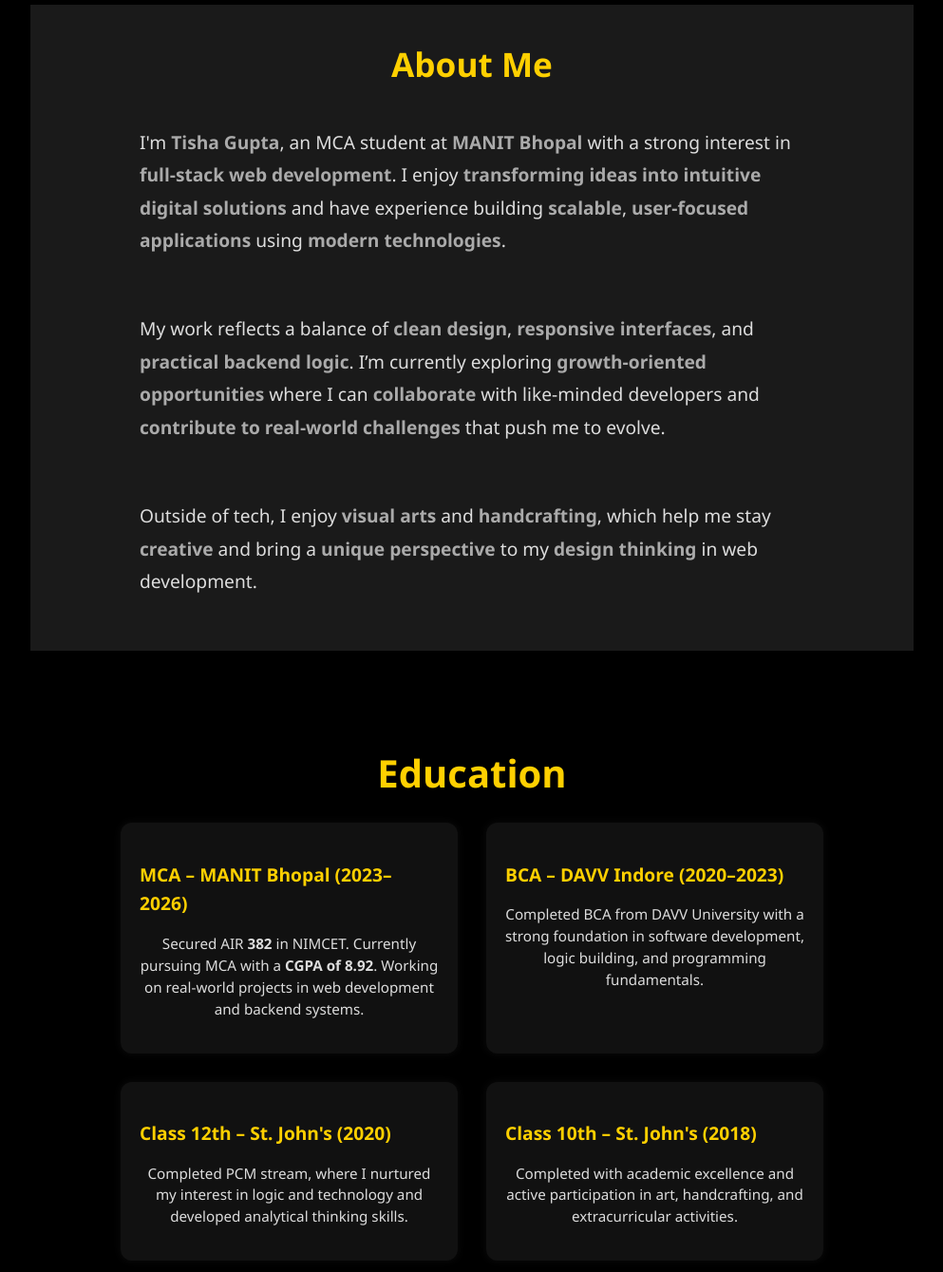
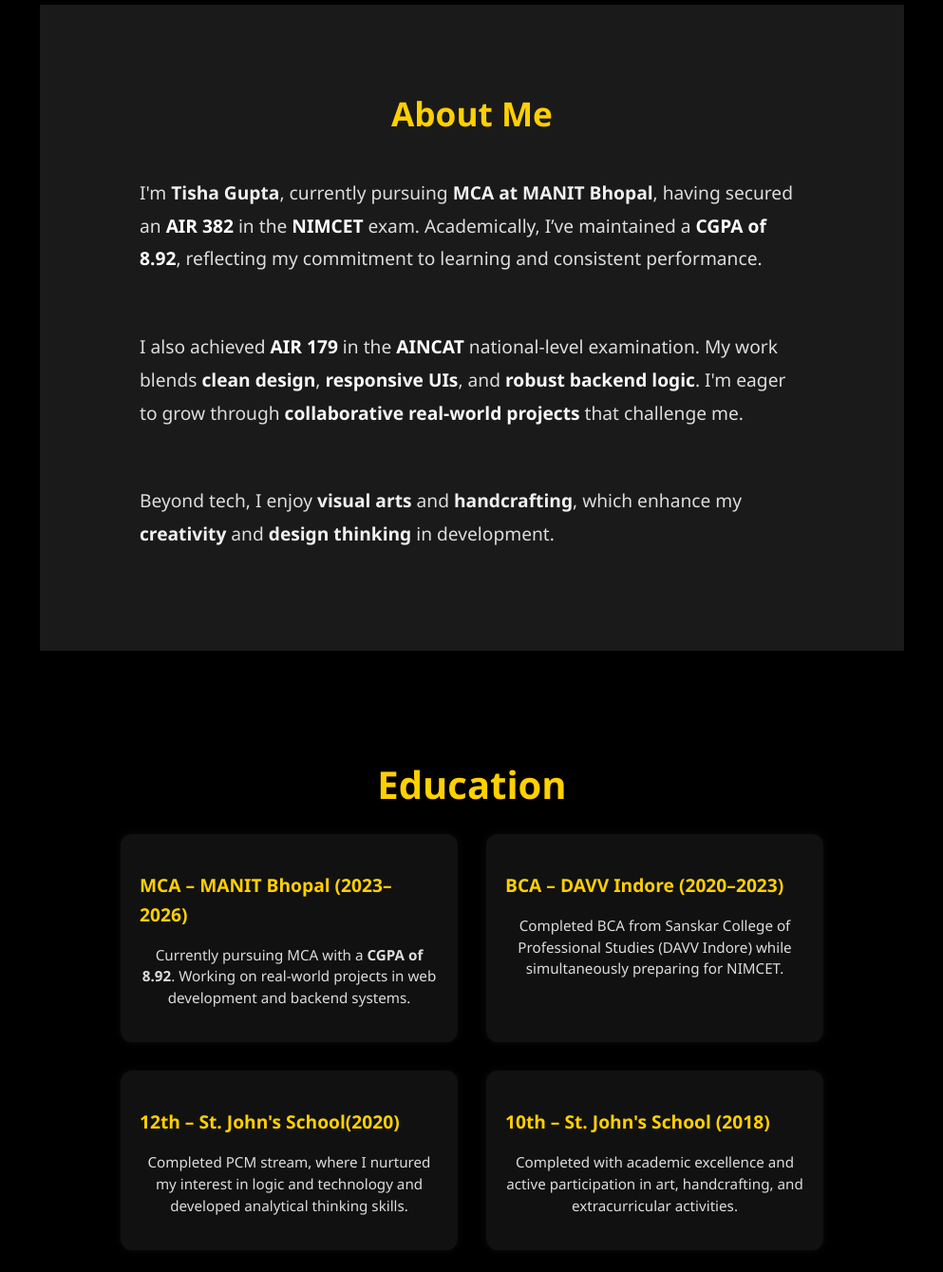
Before and after one commit to Tisha966/Portfolio, a website: page index.html in a window 1280 px wide. Shown: the part 980-2319 px from the top of the page at 95% size, without its empty margins (143-1136 px from the left). Drawn offline with Linux system fonts and the light colour scheme.

Commit message:
changes in about section

```diff
--- a/index.html
+++ b/index.html
@@ -54,17 +54,17 @@
       </div>
     </div>
   </section>
-<section id="about" style="font-family: 'Segoe UI', sans-serif; font-size: 0.92rem; line-height: 1.5; color: #ddd; max-width: 900px; margin: 0 auto; padding: 20px 15px;">
+<section id="about" style="font-family: 'Segoe UI', sans-serif; font-size: 0.9rem; line-height: 1.6; color: #bbb; max-width: 880px; margin: 0 auto; padding: 20px 15px;">
   <h2 style="text-align: center; font-size: 2.2rem; color: #ffd000; margin-bottom: 20px;">About Me</h2>
   <div class="about-content">
     <p>
-      I'm <strong style="color: #aaa; font-weight: bold;">Tisha Gupta</strong>, an MCA student at <strong style="color: #aaa; font-weight: bold;">MANIT Bhopal</strong> with a strong interest in <strong style="color: #aaa; font-weight: bold;">full-stack web development</strong>. I enjoy <strong style="color: #aaa; font-weight: bold;">transforming ideas into intuitive digital solutions</strong> and have experience building <strong style="color: #aaa; font-weight: bold;">scalable</strong>, <strong style="color: #aaa; font-weight: bold;">user-focused applications</strong> using <strong style="color: #aaa; font-weight: bold;">modern technologies</strong>.
+      I'm <strong style="color: #f0f0f0; font-weight: 600;">Tisha Gupta</strong>, currently pursuing <strong style="color: #f0f0f0; font-weight: 600;">MCA at MANIT Bhopal</strong>, having secured an <strong style="color: #fff; font-weight: 700;">AIR 382</strong> in the <strong style="color: #fff; font-weight: 700;">NIMCET</strong> exam. Academically, I’ve maintained a <strong style="color: #fff; font-weight: 700;">CGPA of 8.92</strong>, reflecting my commitment to learning and consistent performance.
     </p>
     <p>
-      My work reflects a balance of <strong style="color: #aaa; font-weight: bold;">clean design</strong>, <strong style="color: #aaa; font-weight: bold;">responsive interfaces</strong>, and <strong style="color: #aaa; font-weight: bold;">practical backend logic</strong>. I’m currently exploring <strong style="color: #aaa; font-weight: bold;">growth-oriented opportunities</strong> where I can <strong style="color: #aaa; font-weight: bold;">collaborate</strong> with like-minded developers and <strong style="color: #aaa; font-weight: bold;">contribute to real-world challenges</strong> that push me to evolve.
+      I also achieved <strong style="color: #fff; font-weight: 700;">AIR 179</strong> in the <strong style="color: #fff; font-weight: 700;">AINCAT</strong> national-level examination. My work blends <strong style="color: #f8f8f8; font-weight: 600;">clean design</strong>, <strong style="color: #f8f8f8; font-weight: 600;">responsive UIs</strong>, and <strong style="color: #f8f8f8; font-weight: 600;">robust backend logic</strong>. I'm eager to grow through <strong style="color: #f8f8f8; font-weight: 600;">collaborative real-world projects</strong> that challenge me.
     </p>
     <p>
-      Outside of tech, I enjoy <strong style="color: #aaa; font-weight: bold;">visual arts</strong> and <strong style="color: #aaa; font-weight: bold;">handcrafting</strong>, which help me stay <strong style="color: #aaa; font-weight: bold;">creative</strong> and bring a <strong style="color: #aaa; font-weight: bold;">unique perspective</strong> to my <strong style="color: #aaa; font-weight: bold;">design thinking</strong> in web development.
+      Beyond tech, I enjoy <strong style="color: #f0f0f0; font-weight: 600;">visual arts</strong> and <strong style="color: #f0f0f0; font-weight: 600;">handcrafting</strong>, which enhance my <strong style="color: #f0f0f0; font-weight: 600;">creativity</strong> and <strong style="color: #f0f0f0; font-weight: 600;">design thinking</strong> in development.
     </p>
   </div>
 </section>
@@ -79,26 +79,27 @@
       <h3>
         MCA – MANIT Bhopal <span class="inline-year">(2023–2026)</span>
       </h3>
-      <p>Secured AIR <strong>382</strong> in NIMCET. Currently pursuing MCA with a <strong>CGPA of 8.92</strong>. Working on real-world projects in web development and backend systems.</p>
+      <p>Currently pursuing MCA with a <strong>CGPA of 8.92</strong>. Working on real-world projects in web development and backend systems.</p>
     </div>
 
   <div class="education-box">
   <h3>
     BCA – DAVV Indore <span class="inline-year">(2020–2023)</span>
   </h3>
-      <p>Completed BCA from DAVV University with a strong foundation in software development, logic building, and programming fundamentals.</p>
+  <p>Completed BCA from Sanskar College of Professional Studies (DAVV Indore) while simultaneously preparing for NIMCET.</p>
 </div>
+
 
     <div class="education-box">
       <h3>
-        Class 12th – St. John's <span class="inline-year">(2020)</span>
+         12th – St. John's School<span class="inline-year">(2020)</span>
       </h3>
       <p>Completed PCM stream, where I nurtured my interest in logic and technology and developed analytical thinking skills.</p>
     </div>
 
     <div class="education-box">
       <h3>
-        Class 10th – St. John's <span class="inline-year">(2018)</span>
+         10th – St. John's School <span class="inline-year">(2018)</span>
       </h3>
       <p>Completed with academic excellence and active participation in art, handcrafting, and extracurricular activities.</p>
     </div>
```
Lines whose indentation alone changed are shown as unchanged.
